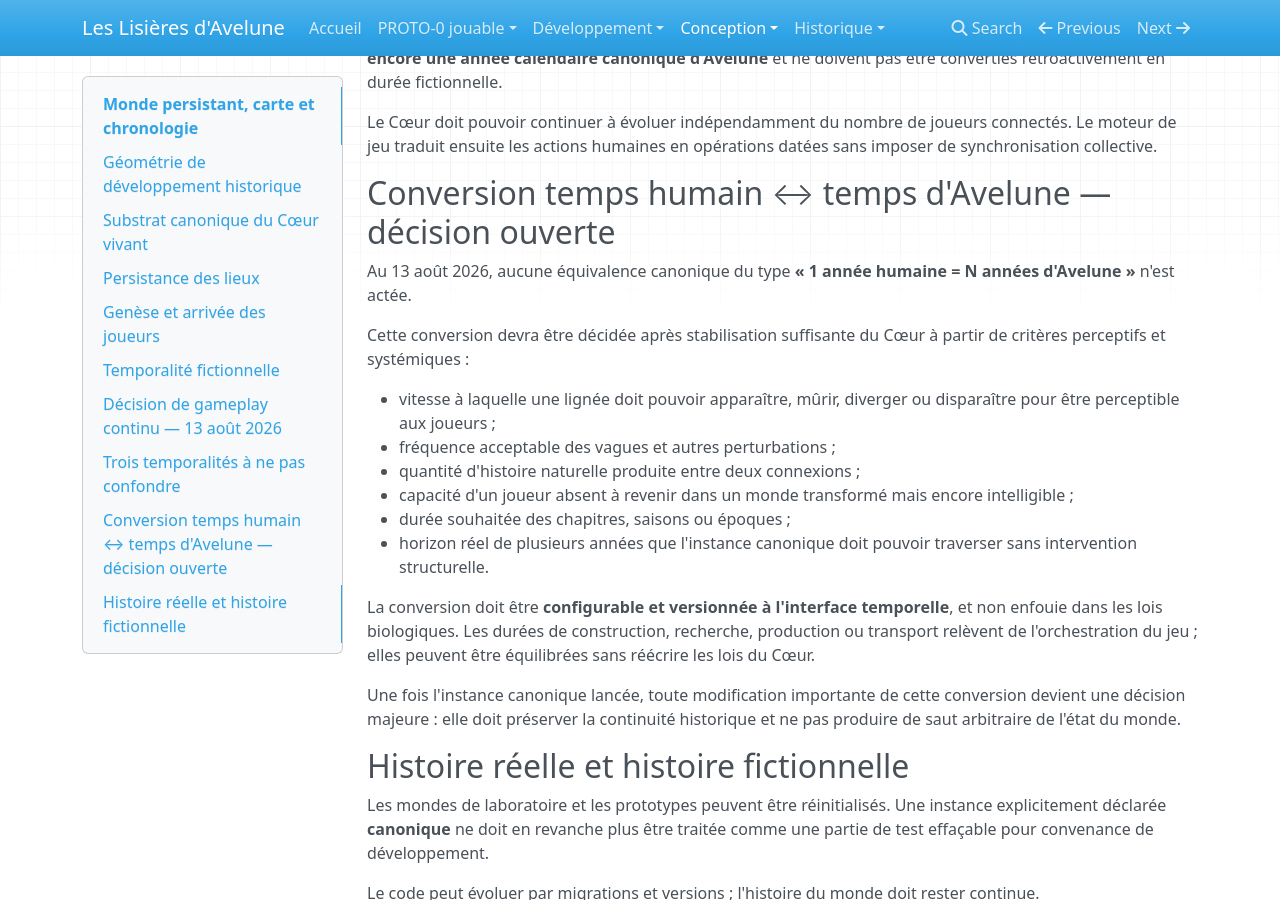
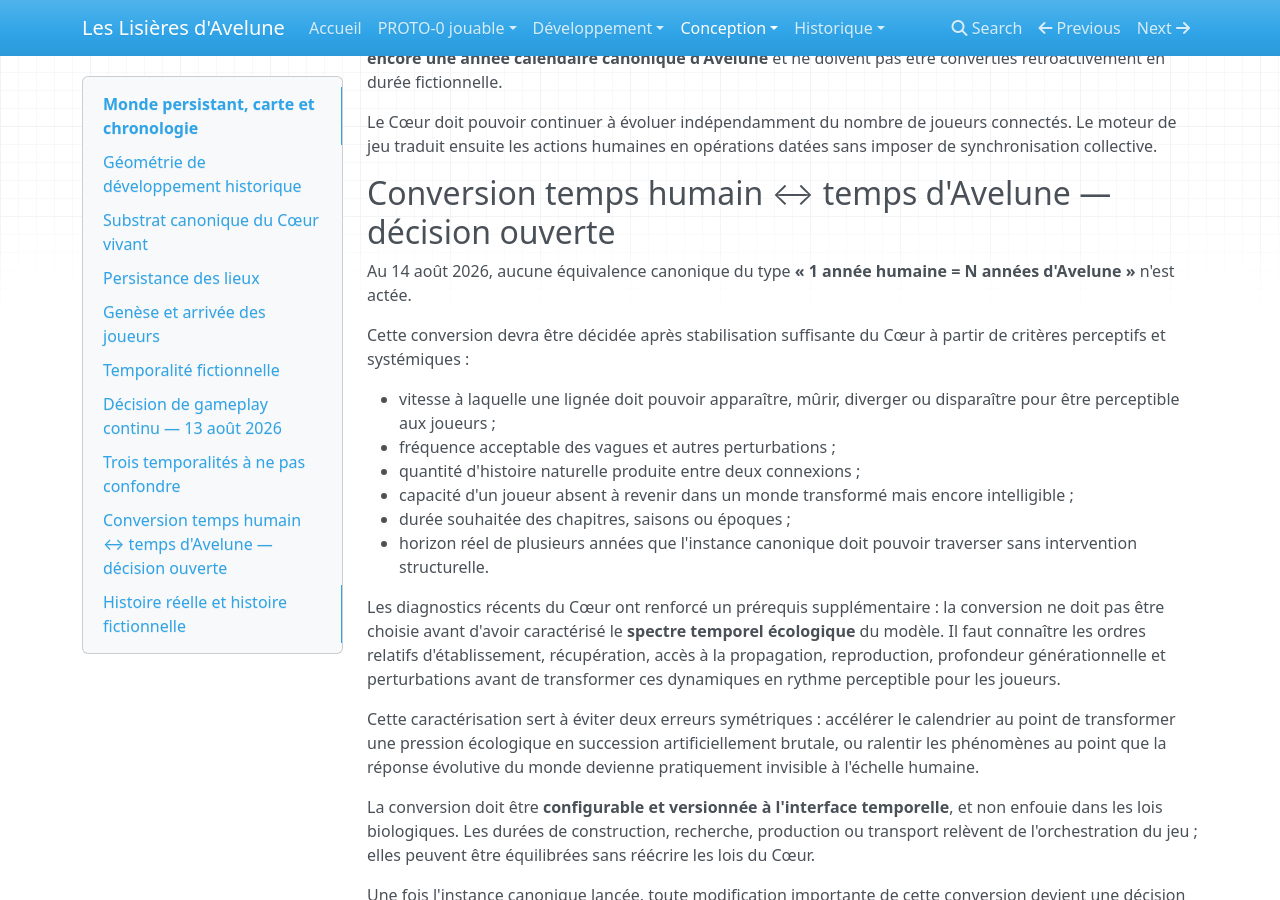
Before and after one commit to Abeliome-Officiel/les-lisieres-avelune, an MkDocs documentation site: the page built from docs/02_monde_persistant.md, in a window 1280 px wide and 900 px high, scrolled down 2381 px. Built offline with MkDocs 1.6.1, drawn with Linux system fonts in a browser that asks for light colours; nearby versions of some CDN libraries.

Commit message:
docs: relier la temporalité au spectre écologique du Cœur

```diff
--- a/docs/02_monde_persistant.md
+++ b/docs/02_monde_persistant.md
@@ -86,7 +86,7 @@ Le Cœur doit pouvoir continuer à évoluer indépendamment du nombre de joueurs
 
 ## Conversion temps humain ↔ temps d'Avelune — décision ouverte
 
-Au 13 août 2026, aucune équivalence canonique du type **« 1 année humaine = N années d'Avelune »** n'est actée.
+Au 14 août 2026, aucune équivalence canonique du type **« 1 année humaine = N années d'Avelune »** n'est actée.
 
 Cette conversion devra être décidée après stabilisation suffisante du Cœur à partir de critères perceptifs et systémiques :
 
@@ -96,6 +96,10 @@ Cette conversion devra être décidée après stabilisation suffisante du Cœur
 - capacité d'un joueur absent à revenir dans un monde transformé mais encore intelligible ;
 - durée souhaitée des chapitres, saisons ou époques ;
 - horizon réel de plusieurs années que l'instance canonique doit pouvoir traverser sans intervention structurelle.
+
+Les diagnostics récents du Cœur ont renforcé un prérequis supplémentaire : la conversion ne doit pas être choisie avant d'avoir caractérisé le **spectre temporel écologique** du modèle. Il faut connaître les ordres relatifs d'établissement, récupération, accès à la propagation, reproduction, profondeur générationnelle et perturbations avant de transformer ces dynamiques en rythme perceptible pour les joueurs.
+
+Cette caractérisation sert à éviter deux erreurs symétriques : accélérer le calendrier au point de transformer une pression écologique en succession artificiellement brutale, ou ralentir les phénomènes au point que la réponse évolutive du monde devienne pratiquement invisible à l'échelle humaine.
 
 La conversion doit être **configurable et versionnée à l'interface temporelle**, et non enfouie dans les lois biologiques. Les durées de construction, recherche, production ou transport relèvent de l'orchestration du jeu ; elles peuvent être équilibrées sans réécrire les lois du Cœur.
 
```
